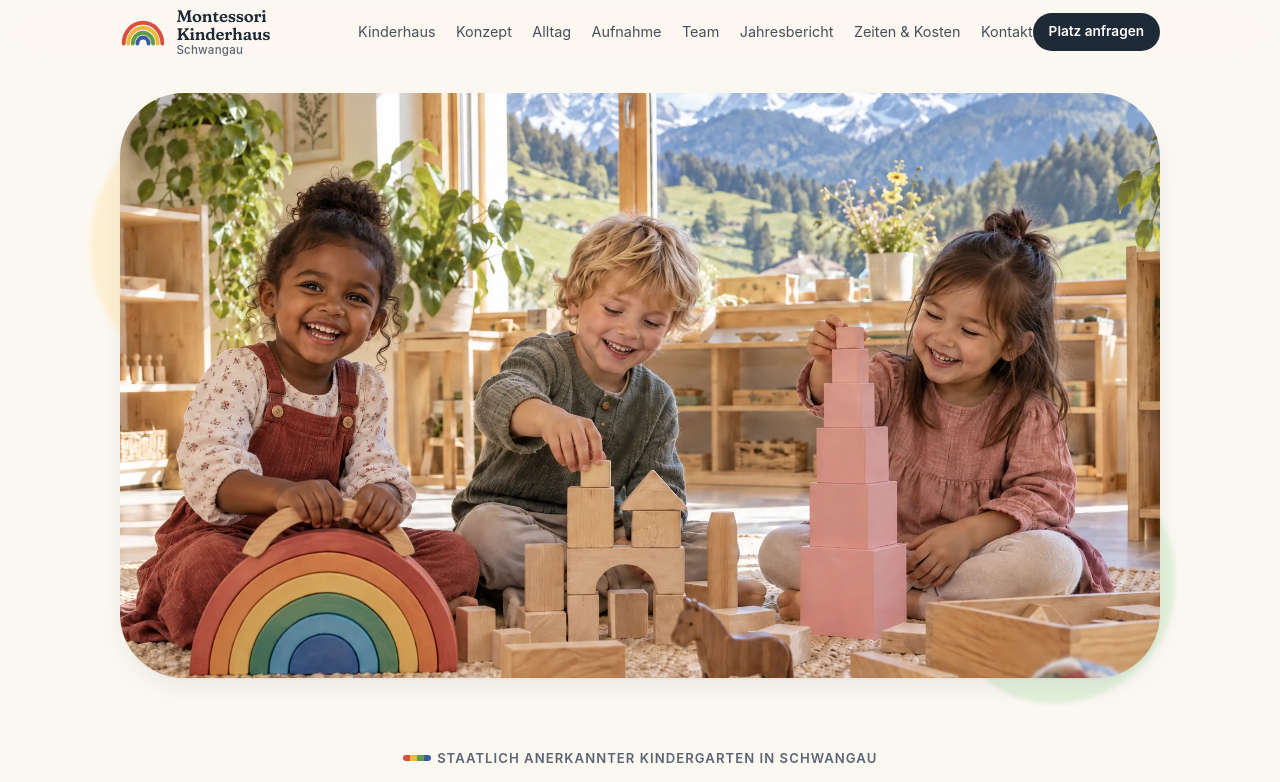
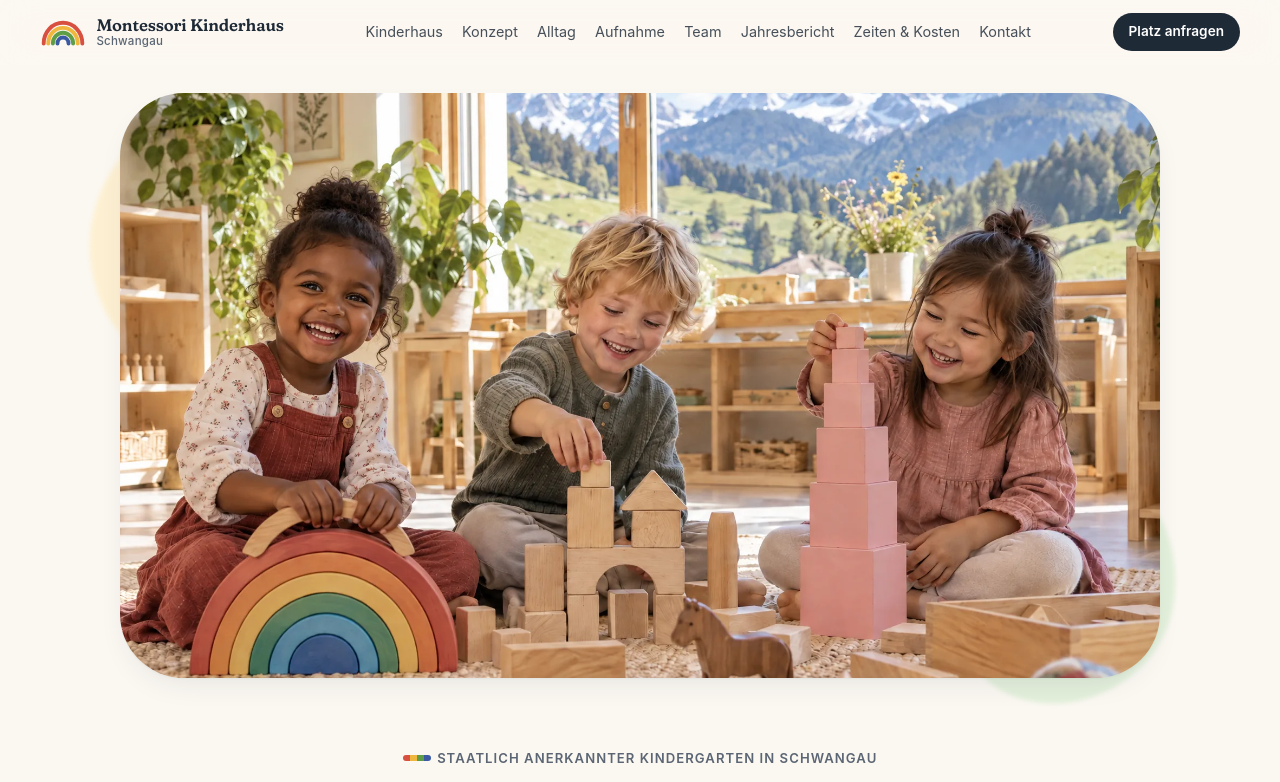
Before and after one commit to nicolaslekai/montessori-schwangau, a plain HTML site: page docs/index.html in a window 1280 px wide. Shown: the top 782 px of the page. Drawn offline with Linux system fonts and the light colour scheme.

Commit message:
Menü: fester Abstand zum Button, Hamburger unter 1240px
Mit acht Menüpunkten lief Kontakt in den Button Platz anfragen.
Die Navigation bekommt mehr Breite als der Inhalt, einen Mindestabstand
und klappt unterhalb von 1240px ins Menü.

Co-Authored-By: Claude Opus 5.5 <noreply@anthropic.com>

```diff
--- a/docs/assets/style.css
+++ b/docs/assets/style.css
@@ -81,12 +81,12 @@ p { margin: 0 0 1em; }
   transition: border-color .3s;
 }
 .nav.scrolled { border-color: var(--line); }
-.nav .wrap { display: flex; align-items: center; justify-content: space-between; height: 64px; }
+.nav .wrap { display: flex; align-items: center; justify-content: space-between; gap: 2rem; height: 64px; max-width: calc(var(--wrap) + 160px); }
 .brand { display: flex; align-items: center; gap: .65rem; text-decoration: none; color: var(--ink); }
 .brand svg { width: 46px; height: 28px; flex: none; }
 .brand span { font-family: var(--display); font-weight: 600; font-size: 1.05rem; line-height: 1.05; letter-spacing: -.01em; }
 .brand small { display: block; font-family: var(--text); font-weight: 500; font-size: .72rem; color: var(--muted); letter-spacing: .02em; }
-.nav ul { display: flex; gap: clamp(1rem, 1.6vw, 1.6rem); list-style: none; margin: 0; padding: 0; }
+.nav ul { display: flex; gap: 1.2rem; list-style: none; margin: 0; padding: 0; }
 .nav ul a { color: var(--ink); text-decoration: none; font-size: .9rem; opacity: .82; white-space: nowrap; }
 .nav ul a:hover { opacity: 1; }
 .nav .cta-small {
@@ -96,7 +96,7 @@ p { margin: 0 0 1em; }
 .menu-btn { display: none; background: none; border: 0; padding: 8px; margin-right: -8px; color: var(--ink); cursor: pointer; }
 .menu-btn svg { width: 24px; height: 24px; }
 
-@media (max-width: 1140px) {
+@media (max-width: 1239px) {
   .nav ul, .nav .cta-small { display: none; }
   .menu-btn { display: block; }
   .nav.open ul {
--- a/docs/index.html
+++ b/docs/index.html
@@ -11,7 +11,7 @@
 <meta name="theme-color" content="#fbf8f2">
 <link rel="icon" href="assets/favicon.svg" type="image/svg+xml">
 <link rel="preload" href="assets/fonts/fraunces.woff2" as="font" type="font/woff2" crossorigin>
-<link rel="stylesheet" href="assets/style.css?v=20bbf7f5">
+<link rel="stylesheet" href="assets/style.css?v=8766b831">
 </head>
 <body>
 
```
Also changed, not shown: docs/datenschutz.html (+1 -1 lines), docs/impressum.html (+1 -1 lines).
